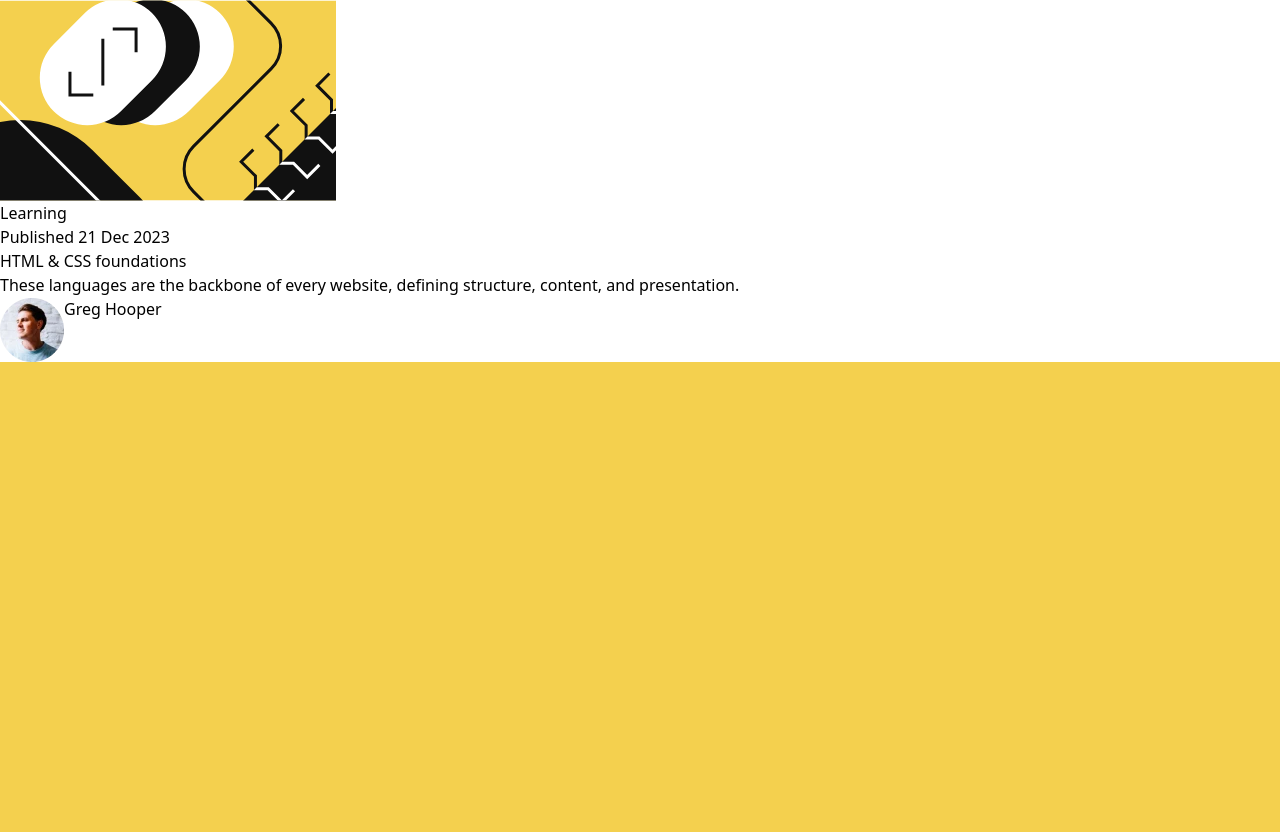
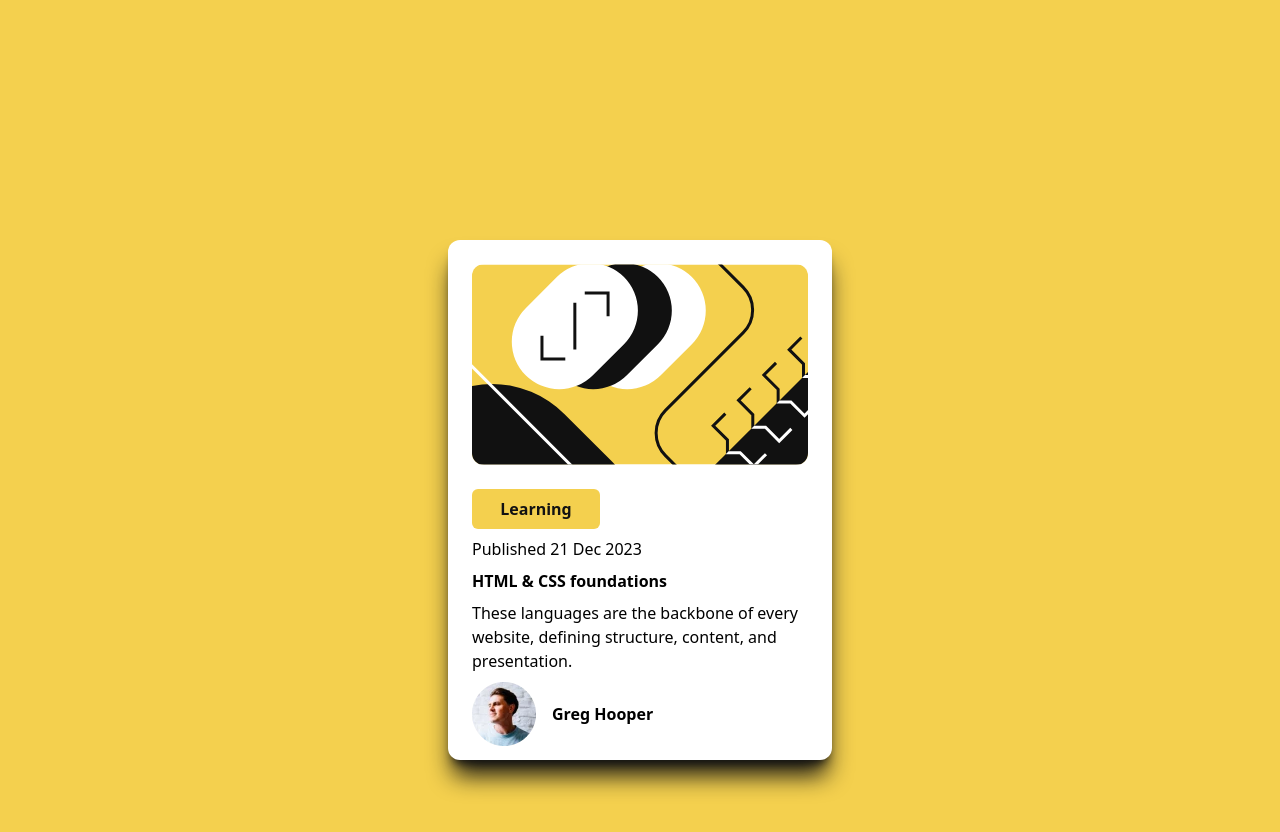
Before and after one commit to ElviaBth/blog-preview-card-main, a plain HTML site: page index.html in a window 1280 px wide. Before the commit the page ends 800 px from the top, so only its background shows below. Drawn offline with nearby package versions, Linux system fonts and the light colour scheme.

Commit message:
add card styles

```diff
--- a/index.html
+++ b/index.html
@@ -25,18 +25,20 @@
     <title>Blog preview card</title>
   </head>
   <body class="bg-primary-color">
-    <main class="bg-white-color">
-      <picture>
-        <img src="./assets/images/illustration-article.svg" alt="illustration-article">
-      </picture>
-      <h6>Learning</h6>
-      <h4>Published 21 Dec 2023</h4>
-      <h1>HTML &amp CSS foundations</h1>
-      <p>These languages are the backbone of every website, defining structure, content, and presentation.</p>
-      <ul class="flex flex-row">
-        <li><img src="./assets/images/image-avatar.webp" alt="Profile picture"></li>
-        <li>Greg Hooper</li>
-      </ul>
+    <main class="bg-white-color w-96 h-[520px] my-60 m-auto border-solid border-1 border-black-color rounded-xl shadow-xl shadow-black-color">
+      <section class="m-6 flex flex-col gap-2 py-6">
+        <picture class="mb-4">
+          <img class="rounded-xl" src="./assets/images/illustration-article.svg" alt="illustration-article">
+        </picture>
+        <button class="bg-primary-color text-black-color px-4 py-2 rounded-md font-semibold w-32">Learning</button>
+        <h4>Published 21 Dec 2023</h4>
+        <h1 class="font-semibold">HTML &amp CSS foundations</h1>
+        <p>These languages are the backbone of every website, defining structure, content, and presentation.</p>
+        <ul class="flex flex-row items-center gap-4">
+          <li><img src="./assets/images/image-avatar.webp" alt="Profile picture"></li>
+          <li class="font-semibold">Greg Hooper</li>
+        </ul>
+      </section>
     </main>
   </body>
 </html>
```
